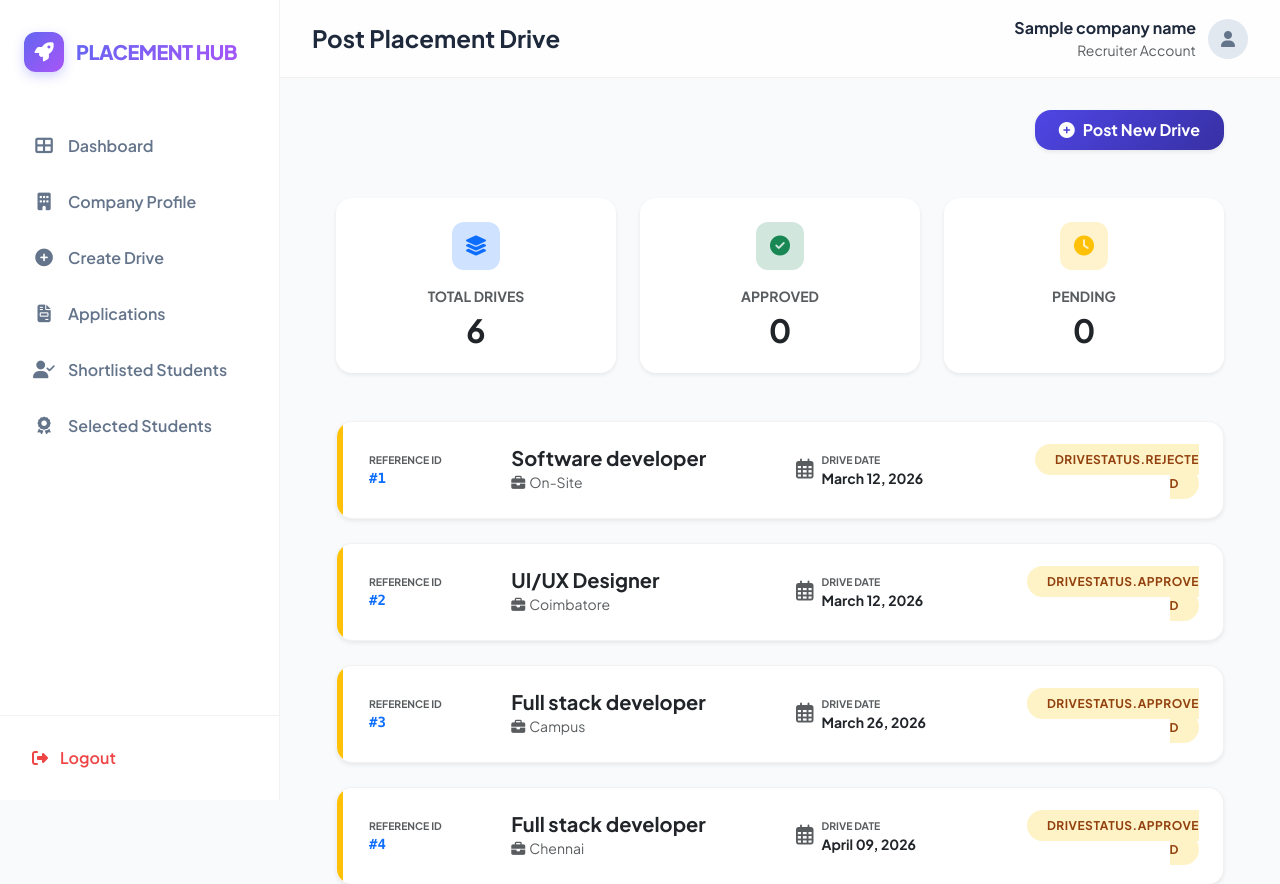
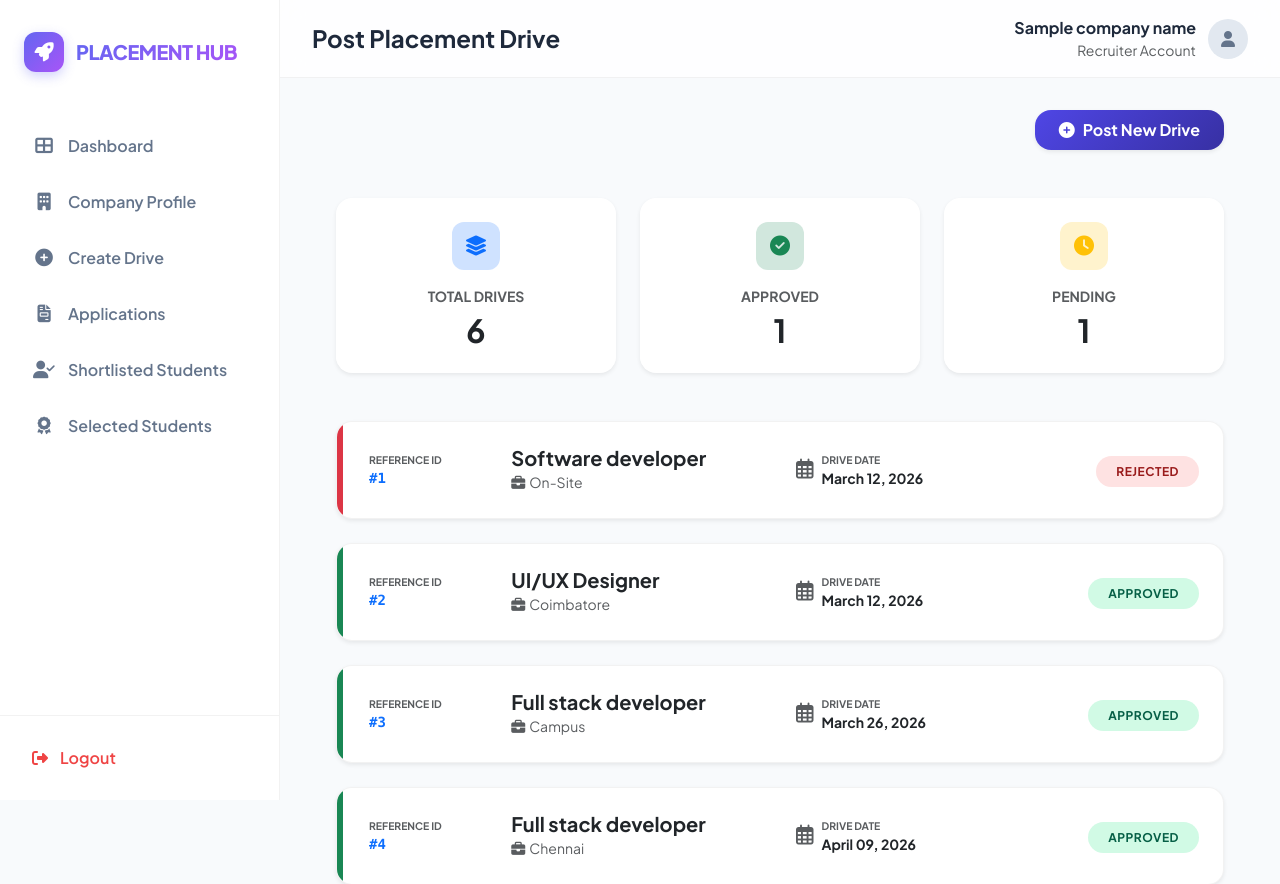
Before and after one commit to 24f2005923/Placement-Portal-Application, a Flask app: template templates/company/create_drive.html in a window 1280 px wide. Shown: the top 884 px of the page. Run offline with Flask 3, Linux system fonts and the light colour scheme; tables that the repository leaves empty hold one stand-in row (values such as "Sample post"); the template is opened without the code that fills it: values that come from a table or form of the project are taken from there, most other values are stand-ins (such as "Sample title", 1, 10 or a date in 2020).

Commit message:
Milestone-PPA Flask-Integration

```diff
--- a/templates/company/create_drive.html
+++ b/templates/company/create_drive.html
@@ -15,7 +15,7 @@
         </button>
     </div>
 
-<div class="row g-4 mb-5">
+    <div class="row g-4 mb-5">
         <div class="col-md-4">
             <div class="card border-0 shadow-sm rounded-4 p-4 text-center stats-card">
                 <div class="stats-icon bg-primary-subtle text-primary mb-3 mx-auto">
@@ -31,9 +31,7 @@
                     <i class="fas fa-check-circle"></i>
                 </div>
                 <span class="text-muted small fw-bold text-uppercase">Approved</span>
-                <h2 class="fw-bold mb-0 mt-1">{{ drives|selectattr('approval_status', 'equalto', 'Approved')|list|length
-                    }}
-                </h2>
+                <h2 class="fw-bold mb-0 mt-1">{{ approved_count }}</h2>
             </div>
         </div>
         <div class="col-md-4">
@@ -42,21 +40,19 @@
                     <i class="fas fa-clock"></i>
                 </div>
                 <span class="text-muted small fw-bold text-uppercase">Pending</span>
-                <h2 class="fw-bold mb-0 mt-1">{{ drives|selectattr('approval_status', 'equalto', 'Pending')|list|length
-                    }}
-                </h2>
+                <h2 class="fw-bold mb-0 mt-1">{{ pending_count }}</h2>
             </div>
         </div>
     </div>
 
-<div class="row g-4">
+    <div class="row g-4">
         {% if drives %}
         {% for drive in drives %}
         <div class="col-12">
             <div class="card border-0 shadow-sm rounded-4 overflow-hidden drive-tile">
                 <div class="card-body p-0">
                     <div class="row g-0 align-items-center">
-                        <div class="col-auto h-100 position-absolute start-0 top-0 bottom-0 {% if drive.approval_status == 'Approved' %}bg-success{% elif drive.approval_status == 'Rejected' %}bg-danger{% else %}bg-warning{% endif %}"
+                        <div class="col-auto h-100 position-absolute start-0 top-0 bottom-0 {% if drive.approval_status.value == 'approved' %}bg-success{% elif drive.approval_status.value == 'rejected' %}bg-danger{% else %}bg-warning{% endif %}"
                             style="width: 6px;"></div>
 
                         <div class="col p-4 ms-2">
@@ -88,8 +84,8 @@
 
                                 <div class="col-md-3 text-end">
                                     <span
-                                        class="status-pill {% if drive.approval_status == 'Approved' %}status-approved{% elif drive.approval_status == 'Rejected' %}status-rejected{% else %}status-pending{% endif %}">
-                                        {{ drive.approval_status }}
+                                        class="status-pill {% if drive.approval_status.value == 'approved' %}status-approved{% elif drive.approval_status.value == 'rejected' %}status-rejected{% else %}status-pending{% endif %}">
+                                        {{ drive.approval_status.value }}
                                     </span>
                                 </div>
                             </div>
```
Also changed, not shown: routes/organization_routes.py (+7 -1 lines), instance/placement_portal.db.
